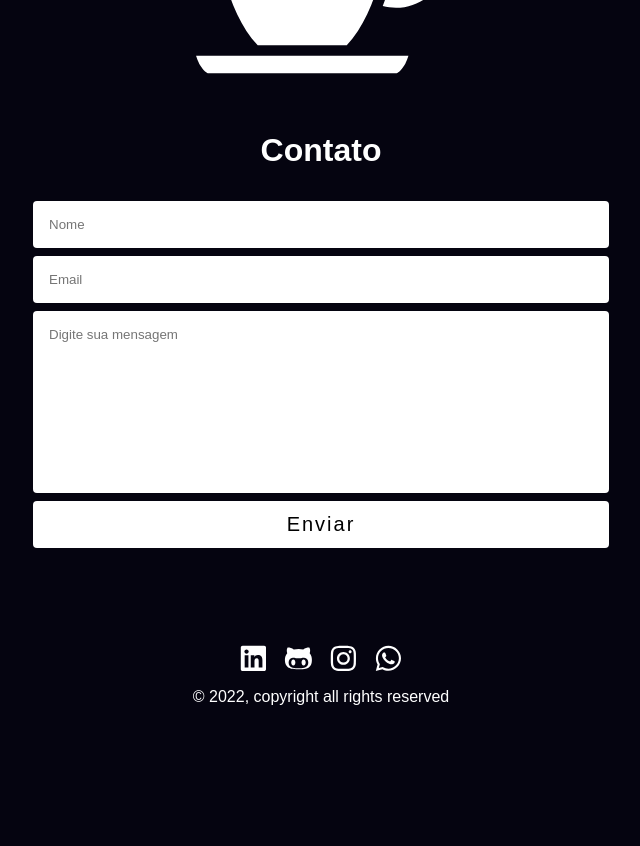
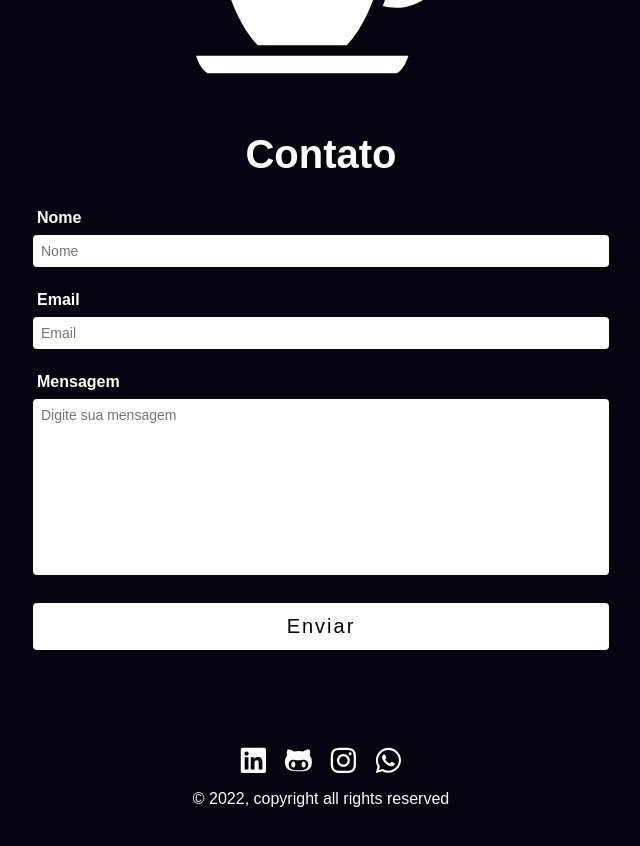
Before and after one commit to carlosdoria/portfolio, a Next.js app: page / in a window 1280 px wide. Shown: the part 700-1546 px from the top of the page, without its empty margins (319-959 px from the left). Before the commit the page ends 1454 px from the top, so only its background shows below. Built offline with nearby package versions, Linux system fonts and the light colour scheme.

Commit message:
style: restructure form fields and update styles

```diff
--- a/src/containers/ContactSection/index.tsx
+++ b/src/containers/ContactSection/index.tsx
@@ -50,18 +50,23 @@ export default function ContactSection () {
       <Fade>
         <S.SectionTitle>Contato</S.SectionTitle>
         <S.Form onSubmit={e => handlSubmit( e )}>
-          <S.Input
+          <S.Field>
+            <label htmlFor="">Nome</label>
+            <input
               type="text"
               value={email.name}
               placeholder="Nome"
               required
-
               onChange={e => handleInputChange(
                 'name',
                 e.currentTarget.value
               )}
             />
-          <S.Input
+          </S.Field>
+
+          <S.Field>
+            <label htmlFor="">Email</label>
+            <input
               type="email"
               value={email.email}
               placeholder="Email"
@@ -71,7 +76,11 @@ export default function ContactSection () {
                 e.currentTarget.value
               )}
             />
-          <S.TextArea
+          </S.Field>
+
+          <S.Field>
+            <label htmlFor="">Mensagem</label>
+            <textarea
               value={email.message}
               cols={0}
               rows={10}
@@ -82,6 +91,7 @@ export default function ContactSection () {
                 e.currentTarget.value
               )}
             />
+          </S.Field>
 
           <S.InputButton type="submit" value="Enviar" />
         </S.Form>
--- a/src/containers/ContactSection/styles.ts
+++ b/src/containers/ContactSection/styles.ts
@@ -13,20 +13,15 @@ export const ContactSection = styled( motion.section )`
 `
 
 export const SectionTitle = styled.h2`
-  margin-top: 2rem;
-  margin-bottom: 1rem;
+  margin: 2rem 0 1rem;
 
-  font-size: 1.5rem;
+  font-size: 2rem;
   text-align: center;
 
   @media screen and (${device.tabletM}) {
     margin-bottom: 2rem;
 
-    font-size: 2rem;
-  }
-
-  @media screen and (${device.desktopS}) {
-    font-size: 2rem;
+    font-size: 2.5rem;
   }
 `
 
@@ -36,38 +31,38 @@ export const Form = styled.form`
 
   display: flex;
   flex-direction: column;
-  row-gap: .5rem;
+  row-gap: 1.5rem;
 `
 
-export const Input = styled.input`
-  width: 100%;
+export const Field = styled.div`
+  label {
+    margin-left: .25rem;
+    font-weight: bold;
+  }
 
-  padding: 1rem;
+  input, textarea {
+    width: 100%;
+    margin-top: .5rem;
+    padding: .5rem;
 
-  border: none;
-  ${borderRadios}
-  outline: none;
-`
+    font-size: .875rem;
 
-export const TextArea = styled.textarea`
-  width: 100%;
+    border: none;
+    ${borderRadios}
+    outline: none;
+  }
 
-  padding: 1rem;
+  textarea {
+    color: #000;
 
-  color: #000;
-
-  border: none;
-  ${borderRadios}
-  outline: none;
-  resize: none;
+    resize: none;
+  }
 `
 
 export const InputButton = styled.input`
   width: 100%;
 
   padding: 0.75rem 2.5rem;
-
-  display: block;
 
   font-size: 1.25rem;
   letter-spacing: 2px;
```
Lines whose indentation alone changed are shown as unchanged.
